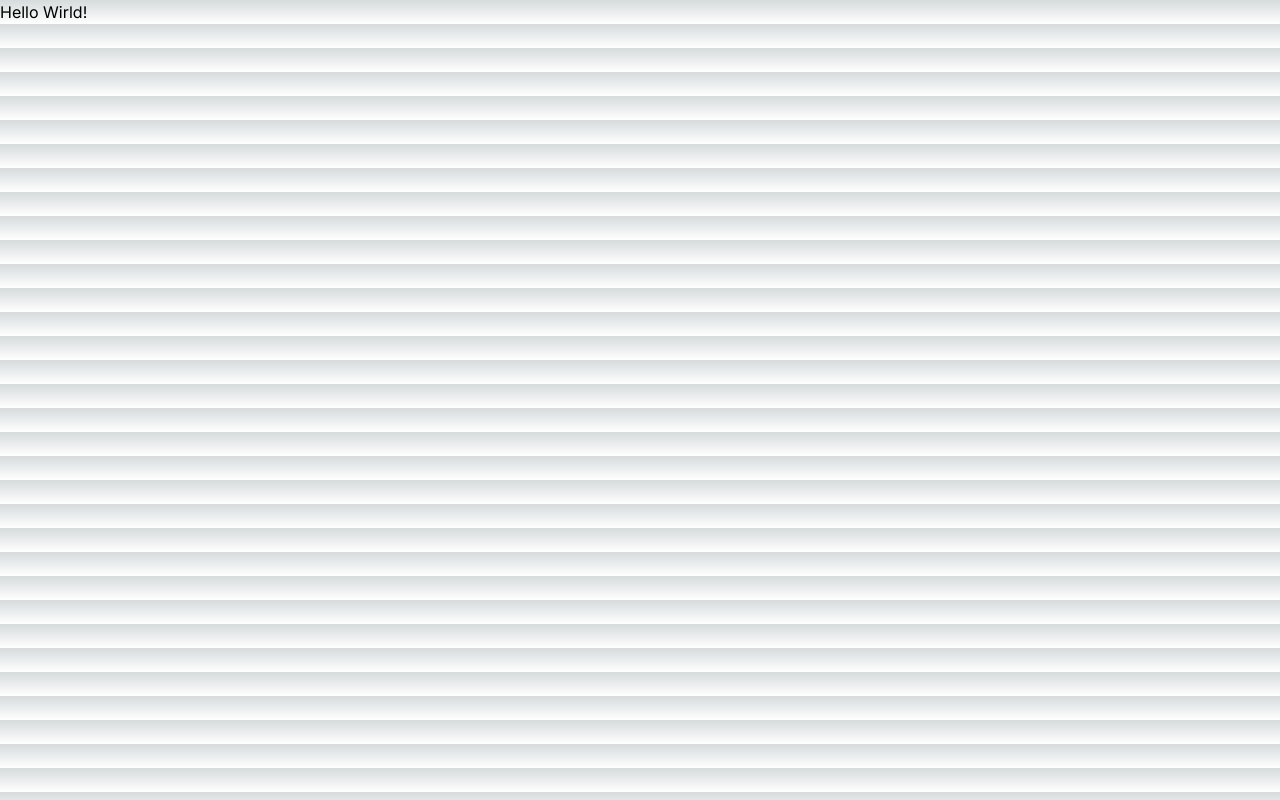
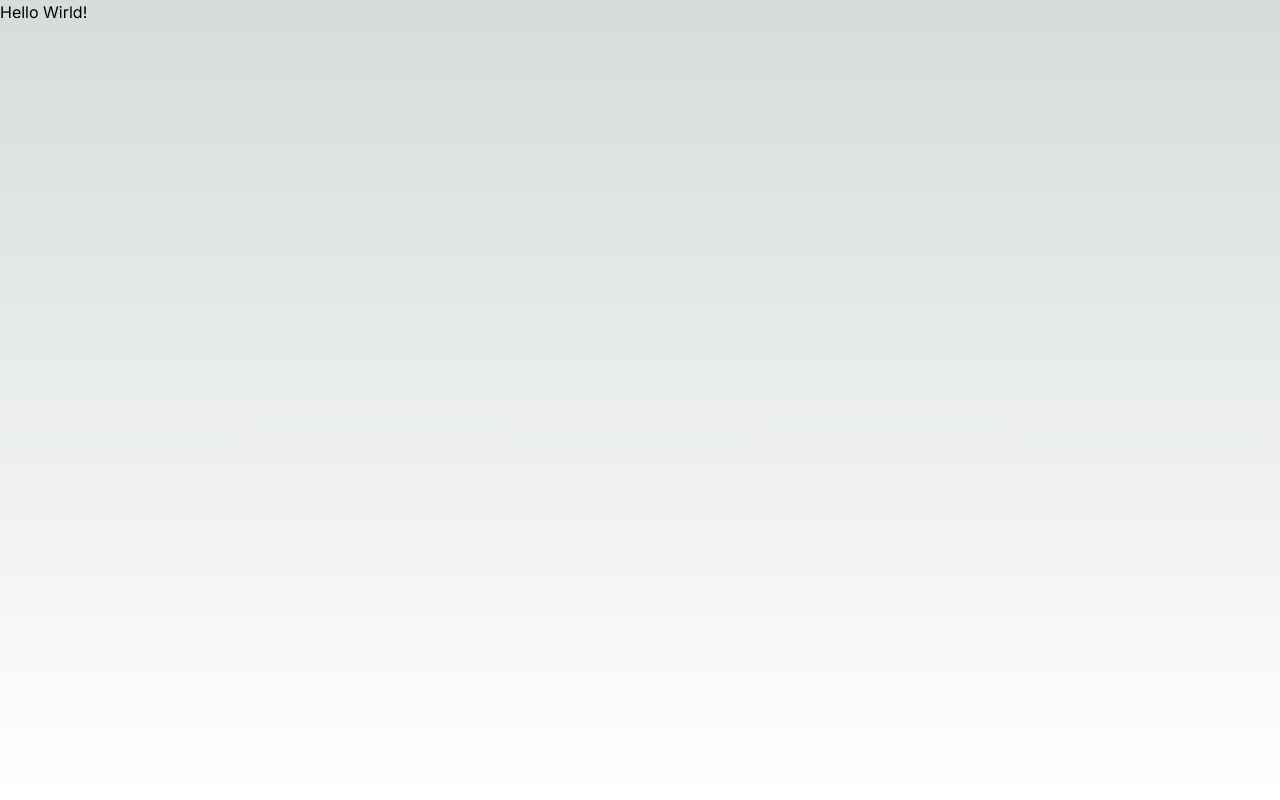
Before and after one commit to CodeKili/greeeen-dev, a Next.js app: page / in a window 1280 px wide. Built offline with nearby package versions, Linux system fonts and the light colour scheme.

Commit message:
set height and width of body

```diff
--- a/app/globals.css
+++ b/app/globals.css
@@ -24,4 +24,6 @@ body {
       rgb(var(--background-end-rgb))
     )
     rgb(var(--background-start-rgb));
+  width: 100vw;
+  height: 100vh;
 }
```
